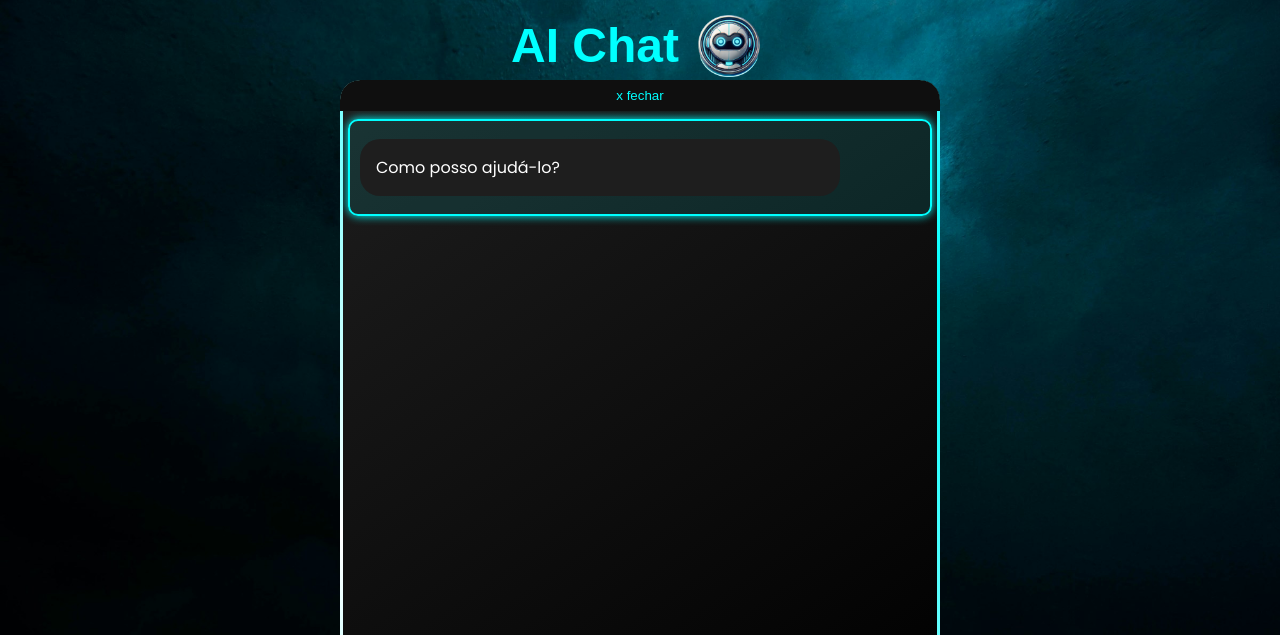
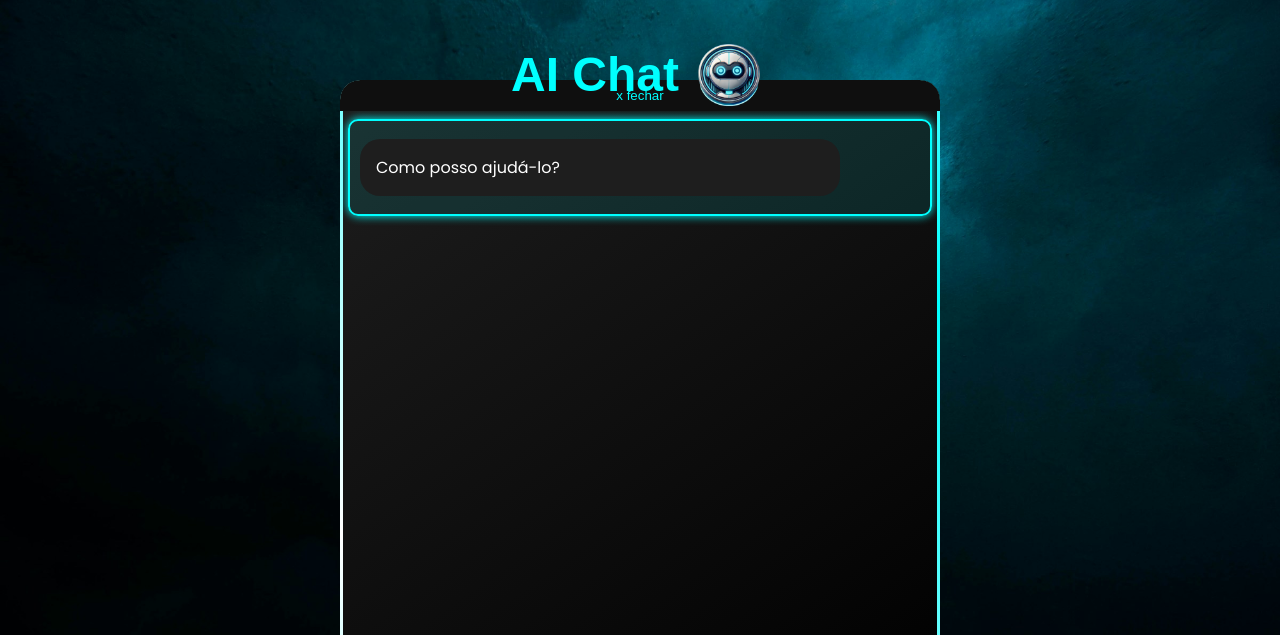
Before and after one commit to thiago-ribeiro1/AI-Chat, a plain HTML site: page index.html in a window 1280 px wide. Shown: the top 635 px of the page. Drawn offline with Linux system fonts and the light colour scheme.

Commit message:
update style.css

```diff
--- a/css/style.css
+++ b/css/style.css
@@ -242,7 +242,6 @@ body.chat-open .chat-window {
     align-items: center !important;
     justify-content: center;
     gap: 10px;
-    margin-top: -29px;
     font-size: 24px;
     font-weight: bold;
     color: var(--blue);
```
